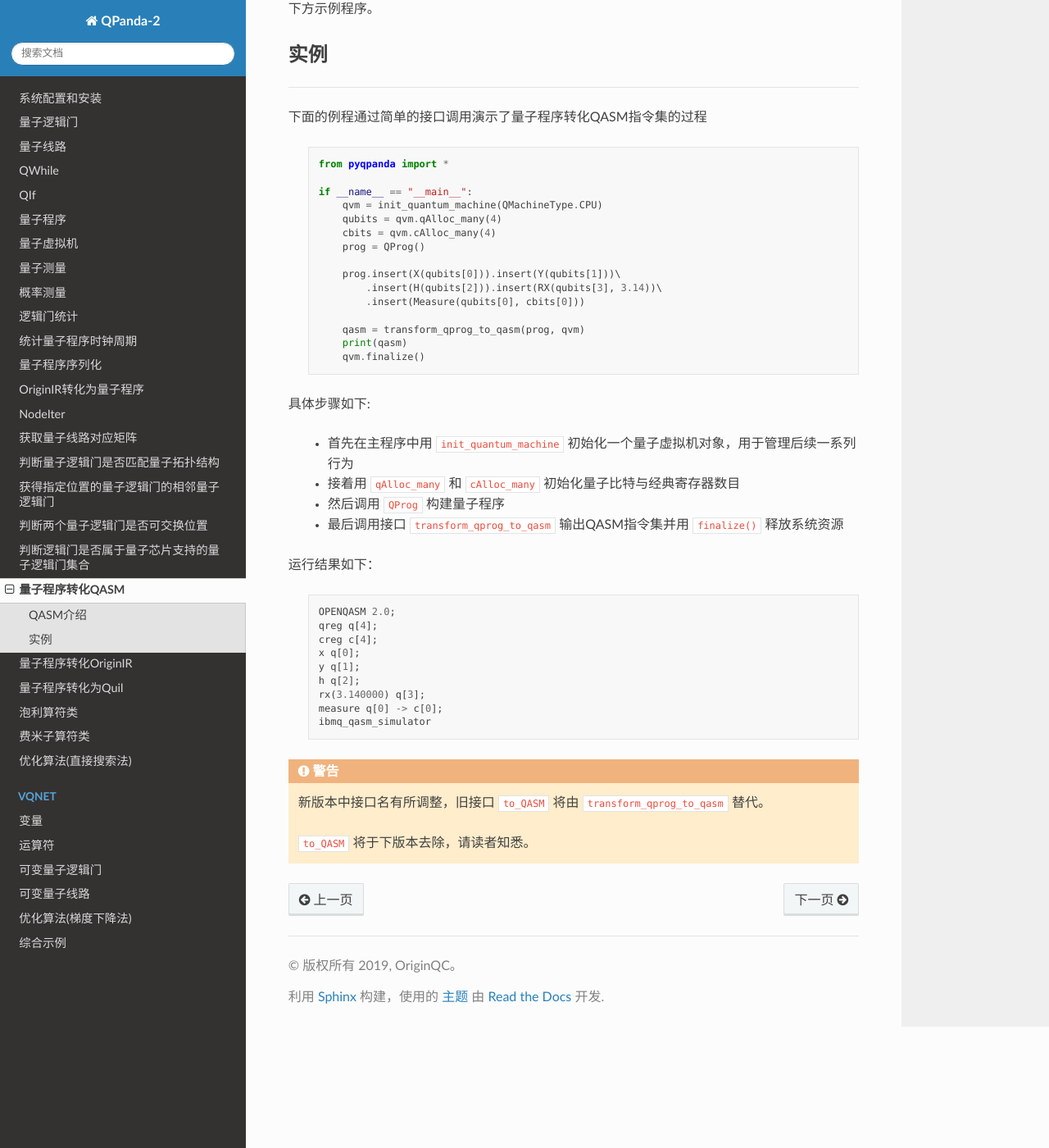
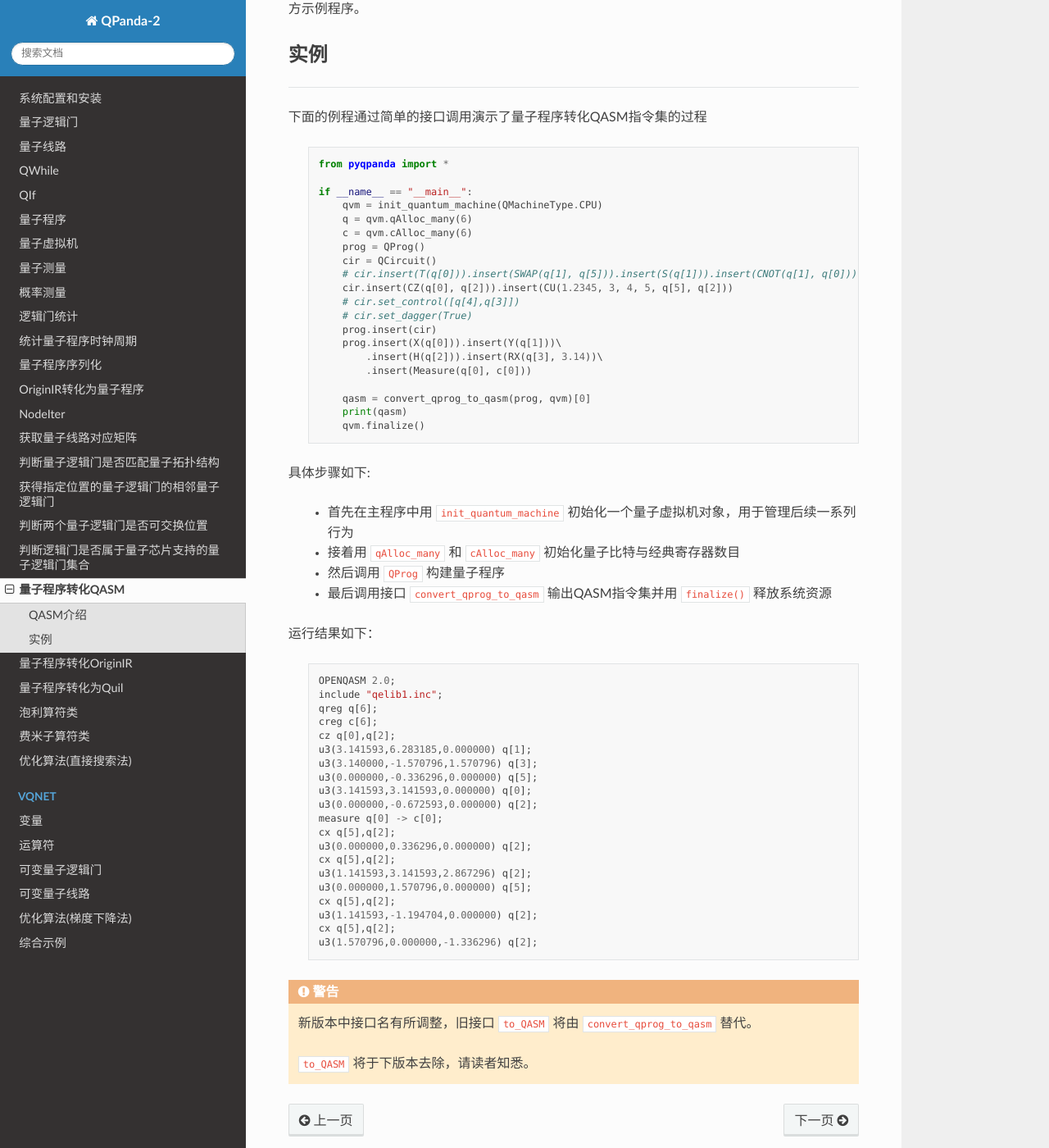
Before and after one commit to OriginQ/pyQPanda-Toturial, a Sphinx documentation site: the page built from source/QProgToQASM.rst, in a window 1280 px wide and 1400 px high, scrolled down 1032 px. Shown: the whole window at 82% size. Built offline with Sphinx 7.4.7 and the Read the Docs theme 2.0.0, drawn with Linux system fonts in a browser that asks for light colours; pages that are not in the unit, such as notebooks, are missing from menus; some of the changed text lies outside the part shown.

Commit message:
Update QProgToQASM.rst

```diff
--- a/source/QProgToQASM.rst
+++ b/source/QProgToQASM.rst
@@ -44,7 +44,7 @@
 
 关于QASM更多详细信息的介绍、使用与体验请参考 `IBM Q Experience量子云平台`_
 
-QPanda2提供了QASM转换工具接口 ``transform_qprog_to_qasm`` 该接口使用非常简单，具体可参考下方示例程序。
+QPanda2提供了QASM转换工具接口 ``convert_qprog_to_qasm`` 该接口使用非常简单，具体可参考下方示例程序。
 
 实例
 >>>>>>>>>>>>>>
@@ -58,15 +58,20 @@
 
         if __name__ == "__main__":
             qvm = init_quantum_machine(QMachineType.CPU)
-            qubits = qvm.qAlloc_many(4)
-            cbits = qvm.cAlloc_many(4)
+            q = qvm.qAlloc_many(6)
+            c = qvm.cAlloc_many(6)
             prog = QProg()
+            cir = QCircuit()
+            # cir.insert(T(q[0])).insert(SWAP(q[1], q[5])).insert(S(q[1])).insert(CNOT(q[1], q[0]))
+            cir.insert(CZ(q[0], q[2])).insert(CU(1.2345, 3, 4, 5, q[5], q[2]))
+            # cir.set_control([q[4],q[3]])
+            # cir.set_dagger(True)
+            prog.insert(cir)
+            prog.insert(X(q[0])).insert(Y(q[1]))\
+                .insert(H(q[2])).insert(RX(q[3], 3.14))\
+                .insert(Measure(q[0], c[0]))
 
-            prog.insert(X(qubits[0])).insert(Y(qubits[1]))\
-                .insert(H(qubits[2])).insert(RX(qubits[3], 3.14))\
-                .insert(Measure(qubits[0], cbits[0]))
-
-            qasm = transform_qprog_to_qasm(prog, qvm)
+            qasm = convert_qprog_to_qasm(prog, qvm)[0]
             print(qasm)
             qvm.finalize()
 
@@ -79,7 +84,7 @@
 
  - 然后调用 ``QProg`` 构建量子程序
 
- - 最后调用接口 ``transform_qprog_to_qasm`` 输出QASM指令集并用 ``finalize()`` 释放系统资源
+ - 最后调用接口 ``convert_qprog_to_qasm`` 输出QASM指令集并用 ``finalize()`` 释放系统资源
 
 
 运行结果如下：
@@ -87,16 +92,27 @@
     .. code-block:: python
 
         OPENQASM 2.0;
-        qreg q[4];
-        creg c[4];
-        x q[0];
-        y q[1];
-        h q[2];
-        rx(3.140000) q[3];
+        include "qelib1.inc";
+        qreg q[6];
+        creg c[6];
+        cz q[0],q[2];
+        u3(3.141593,6.283185,0.000000) q[1];
+        u3(3.140000,-1.570796,1.570796) q[3];
+        u3(0.000000,-0.336296,0.000000) q[5];
+        u3(3.141593,3.141593,0.000000) q[0];
+        u3(0.000000,-0.672593,0.000000) q[2];
         measure q[0] -> c[0];
-        ibmq_qasm_simulator
+        cx q[5],q[2];
+        u3(0.000000,0.336296,0.000000) q[2];
+        cx q[5],q[2];
+        u3(1.141593,3.141593,2.867296) q[2];
+        u3(0.000000,1.570796,0.000000) q[5];
+        cx q[5],q[2];
+        u3(1.141593,-1.194704,0.000000) q[2];
+        cx q[5],q[2];
+        u3(1.570796,0.000000,-1.336296) q[2];
 
 .. warning::
-        新版本中接口名有所调整，旧接口 ``to_QASM`` 将由 ``transform_qprog_to_qasm`` 替代。\
+        新版本中接口名有所调整，旧接口 ``to_QASM`` 将由 ``convert_qprog_to_qasm`` 替代。\
 
         ``to_QASM`` 将于下版本去除，请读者知悉。
```
